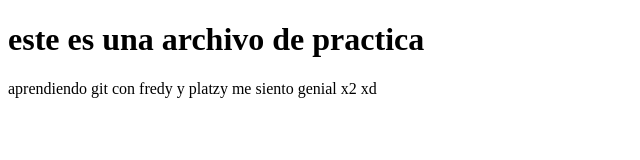
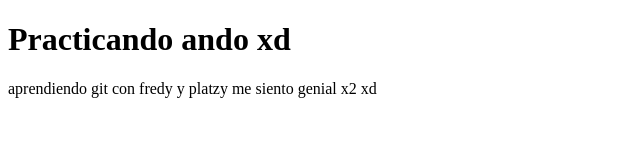
Before and after one commit to Anderxd14/hyperblog, a plain HTML site: page index.html in a window 1280 px wide. Shown: the whole page, without its empty margins (0-640 px from the left). Drawn offline with Linux system fonts and the light colour scheme.

Commit message:
se cambio el contenido de la etiqueta h1

```diff
--- a/index.html
+++ b/index.html
@@ -9,7 +9,7 @@
 <body>
 
     <h1>
-        este es una archivo de practica
+      Practicando ando xd
     </h1>
     <p>
         aprendiendo git con fredy y platzy me siento genial x2 xd
```
